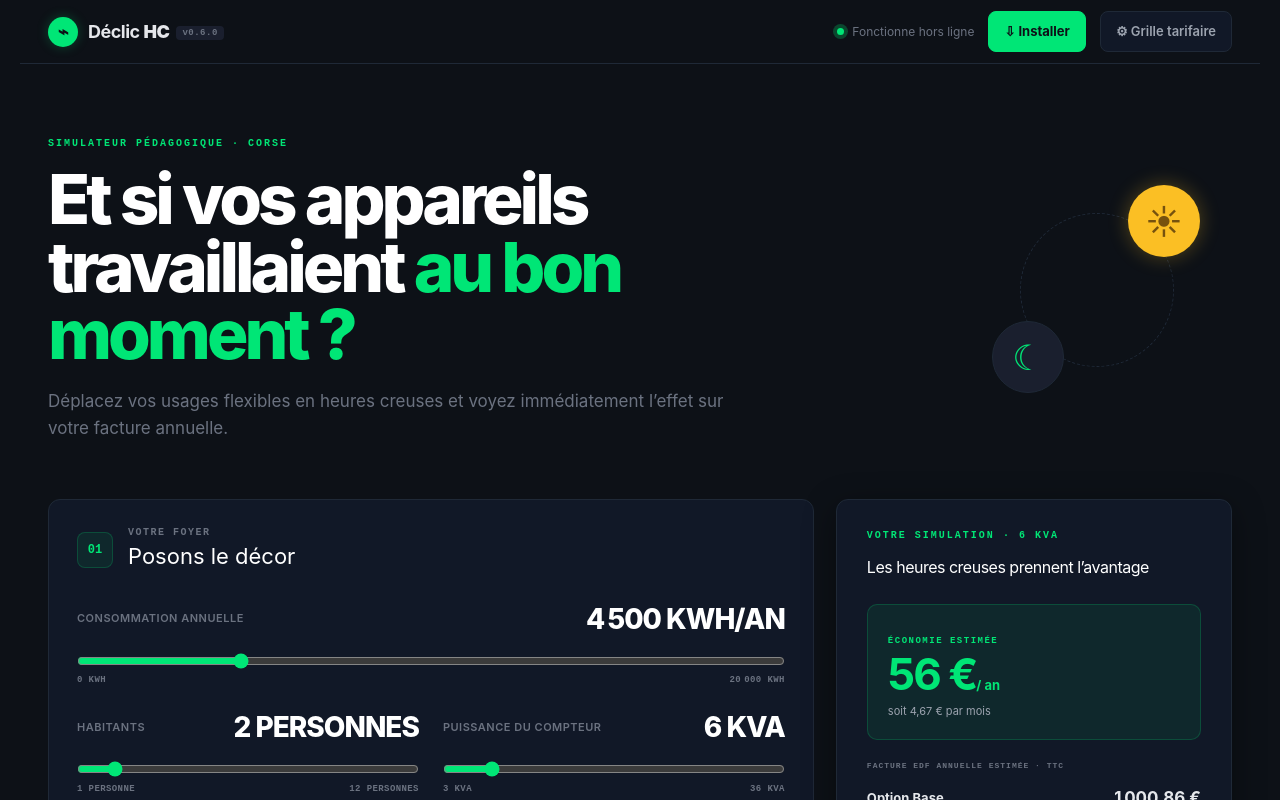
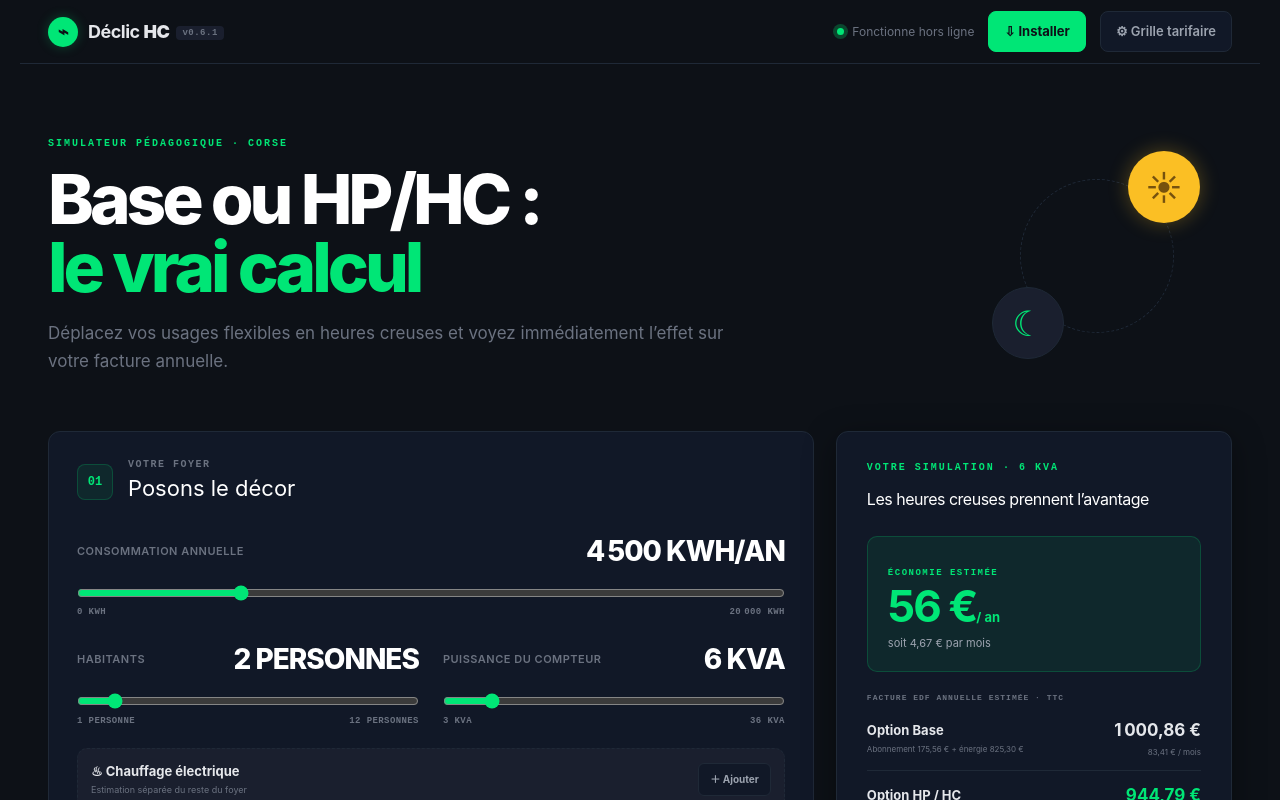
Before and after one commit to niqoz/declic-hc, a Next.js app: page / in a window 1280 px wide. Shown: the top 800 px of the page. Built offline with nearby package versions, Linux system fonts and the light colour scheme.

Commit message:
Nouveau titre hero et bump v0.6.1

```diff
--- a/app/page.tsx
+++ b/app/page.tsx
@@ -359,7 +359,7 @@ export default function Home() {
       {installHelp && <div className="install-help" role="status"><span><strong>Installer Déclic HC</strong>Sur iPhone : Partager → Sur l’écran d’accueil. Sur Android : menu ⋮ → Installer l’application.</span><button aria-label="Fermer les instructions" onClick={() => setInstallHelp(false)}>×</button></div>}
 
       <section className="hero" id="top">
-        <div><p className="eyebrow">SIMULATEUR PÉDAGOGIQUE · CORSE</p><h1>Et si vos appareils<br />travaillaient <em>au bon moment&nbsp;?</em></h1><p className="intro">Déplacez vos usages flexibles en heures creuses et voyez immédiatement l’effet sur votre facture annuelle.</p></div>
+        <div><p className="eyebrow">SIMULATEUR PÉDAGOGIQUE · CORSE</p><h1>Base ou HP/HC :<br /><em>le vrai calcul</em></h1><p className="intro">Déplacez vos usages flexibles en heures creuses et voyez immédiatement l’effet sur votre facture annuelle.</p></div>
         <div className="hero-orbit" aria-hidden="true"><span className="sun">☀</span><span className="moon">☾</span><div className="orbit-line" /></div>
       </section>
 
--- a/app/version.ts
+++ b/app/version.ts
@@ -1 +1 @@
-export const APP_VERSION = "0.6.0";
+export const APP_VERSION = "0.6.1";
--- a/package.json
+++ b/package.json
@@ -1,6 +1,6 @@
 {
   "name": "site-creator-vinext-starter",
-  "version": "0.6.0",
+  "version": "0.6.1",
   "private": true,
   "engines": {
     "node": ">=22.13.0"
--- a/public/sw.js
+++ b/public/sw.js
@@ -1,4 +1,4 @@
-const CACHE = "declic-hc-v0.6.0";
+const CACHE = "declic-hc-v0.6.1";
 const APP_SHELL = ["./", "./manifest.webmanifest", "./favicon.svg", "./icon-192.png", "./icon-512.png"]
   .map((path) => new URL(path, self.registration.scope).pathname);
 const OFFLINE_PAGE = new URL("./", self.registration.scope).pathname;
```
Also changed, not shown: public/manifest.webmanifest, 2 other files (tests, documents, lock files or other folders).
